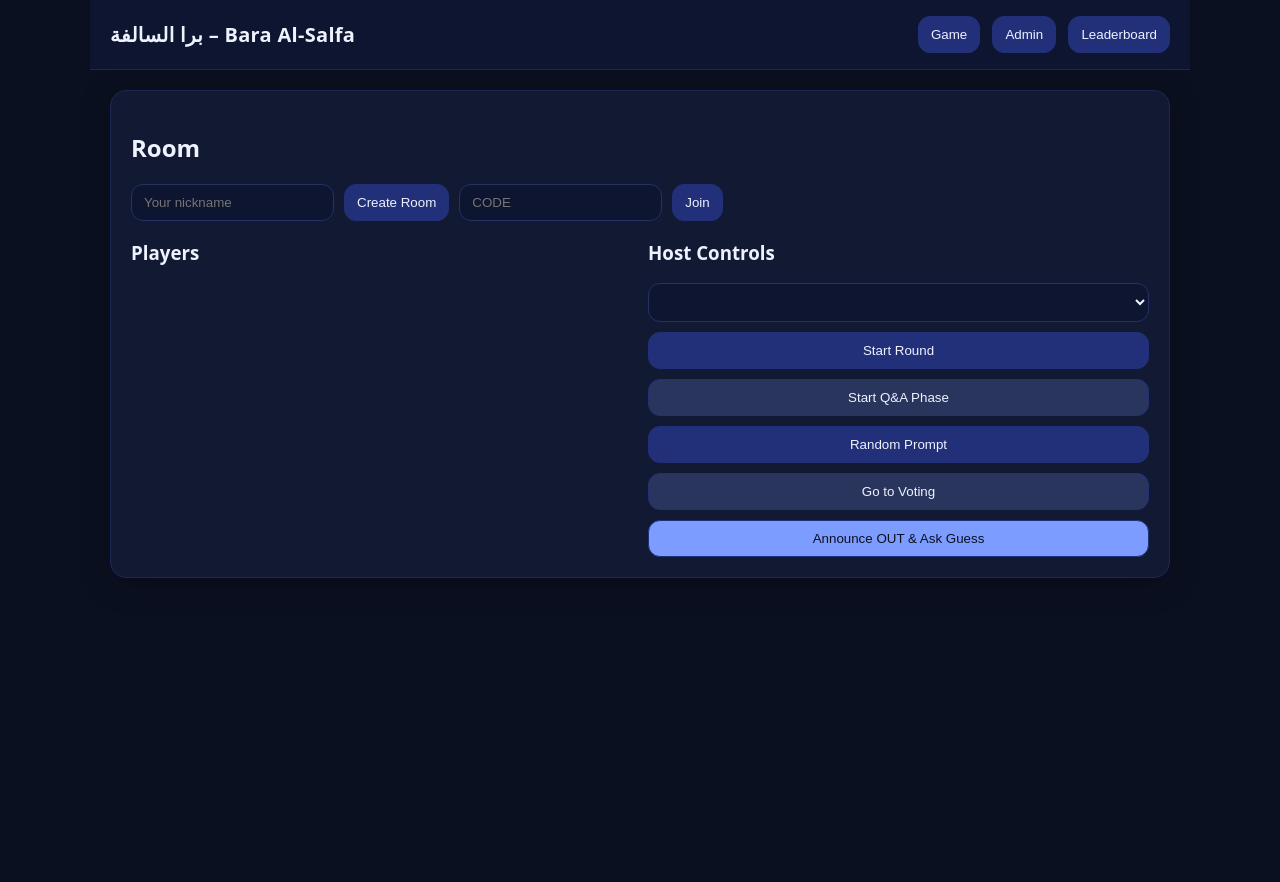
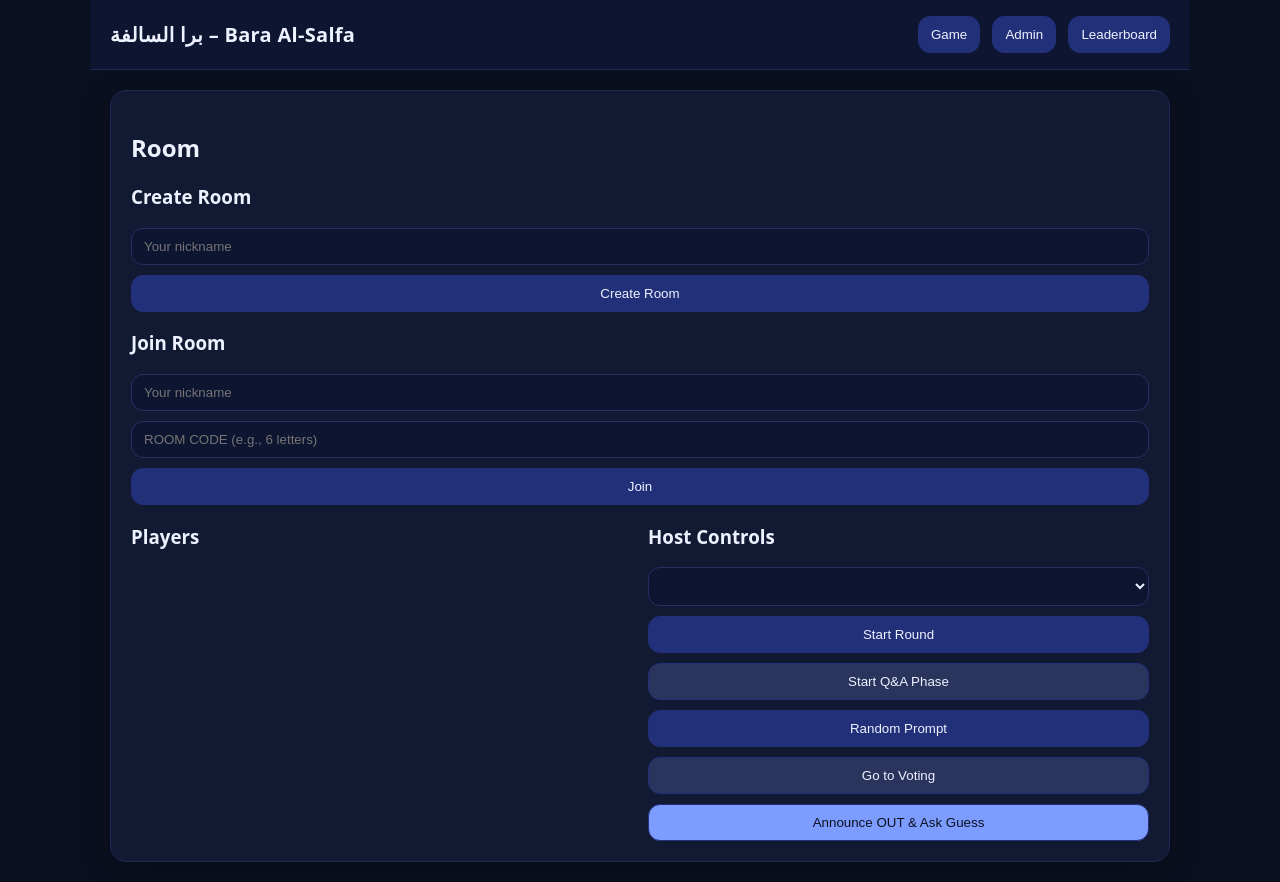
Before and after one commit to alkateb/inout, a website: page public/index.html in a window 1280 px wide. Before the commit the page ends 800 px from the top, so only its background shows below. Drawn offline with nearby package versions, Linux system fonts and the light colour scheme; no server answers.

Commit message:
Update index.html

```diff
--- a/public/index.html
+++ b/public/index.html
@@ -23,12 +23,27 @@
       <section id="pane-game" class="pane">
         <div class="card">
           <h2>Room</h2>
-          <div class="row">
-            <input id="nickname" placeholder="Your nickname" />
-            <button id="btn-create">Create Room</button>
-            <input id="room-code" placeholder="CODE" maxlength="6" />
-            <button id="btn-join">Join</button>
+
+          <!-- clearer, stacked actions -->
+          <div class="room-actions">
+            <div class="room-block">
+              <h3>Create Room</h3>
+              <div class="stack">
+                <input id="nickname-create" placeholder="Your nickname" />
+                <button id="btn-create">Create Room</button>
+              </div>
+            </div>
+
+            <div class="room-block">
+              <h3>Join Room</h3>
+              <div class="stack">
+                <input id="nickname-join" placeholder="Your nickname" />
+                <input id="room-code" placeholder="ROOM CODE (e.g., 6 letters)" maxlength="6" />
+                <button id="btn-join">Join</button>
+              </div>
+            </div>
           </div>
+
           <div id="room-info" class="muted"></div>
 
           <div id="lobby" class="grid two">
@@ -107,6 +122,9 @@
       <section id="pane-leaderboard" class="pane hidden">
         <div class="card">
           <h2>Leaderboard</h2>
+          <div class="row" style="margin-bottom:10px;">
+            <button id="btn-clear-leaderboard" class="secondary">Clear Leaderboard</button>
+          </div>
           <ul id="leaderboard"></ul>
         </div>
       </section>
```
